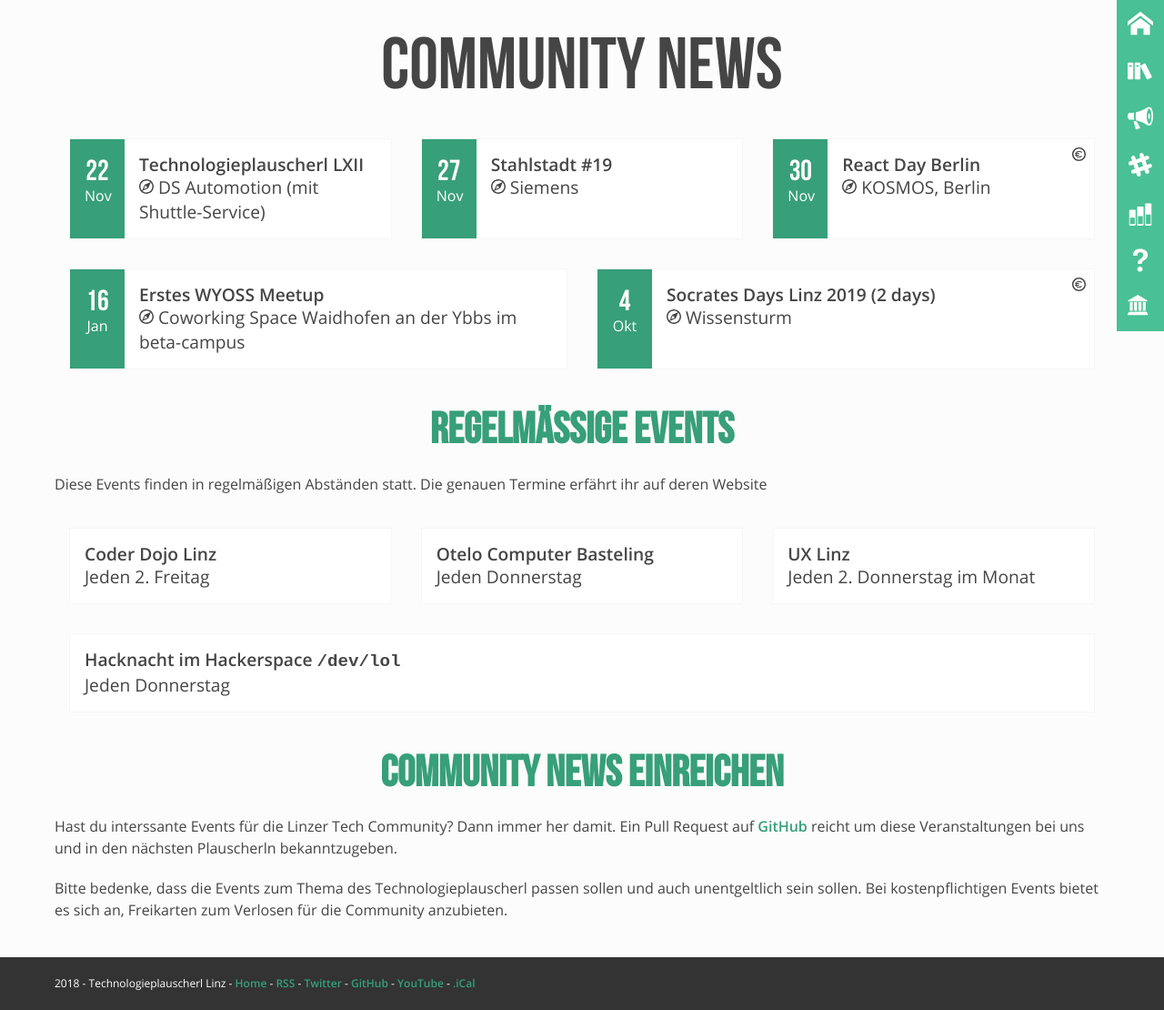
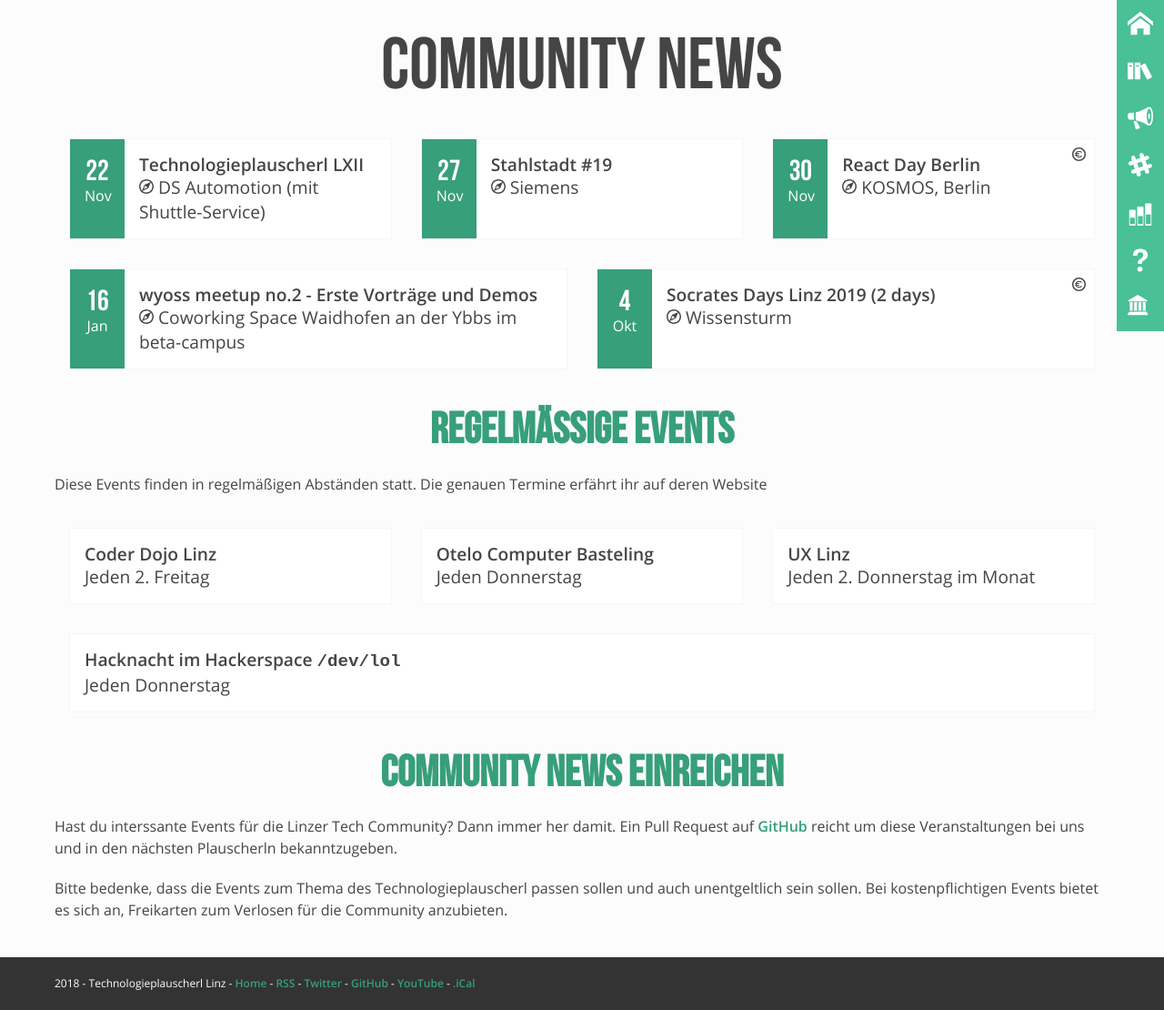
Before and after one commit to mericanAncer127/plauscherl, a Jekyll site: the page built from pages/community-news.html, in a window 1280 px wide. Shown: the whole page at 91% size. Built offline with Jekyll 4.4.1, drawn with Linux system fonts in a browser that asks for light colours.

Commit message:
Change event name to match the name on meetup.com (#158)

```diff
--- a/_data/community.yml
+++ b/_data/community.yml
@@ -634,7 +634,7 @@
   name: "Waidhofen an der Ybbs Open Source Software"
   events:
     -
-      name: "Erstes WYOSS Meetup"
+      name: "wyoss meetup no.2 - Erste Vorträge und Demos"
       location: "Coworking Space Waidhofen an der Ybbs im beta-campus"
       date: 2019-01-16
       link: https://www.meetup.com/WYOSS-Waidhofen-an-der-Ybbs-Open-Source-Software/events/256232851/
```
